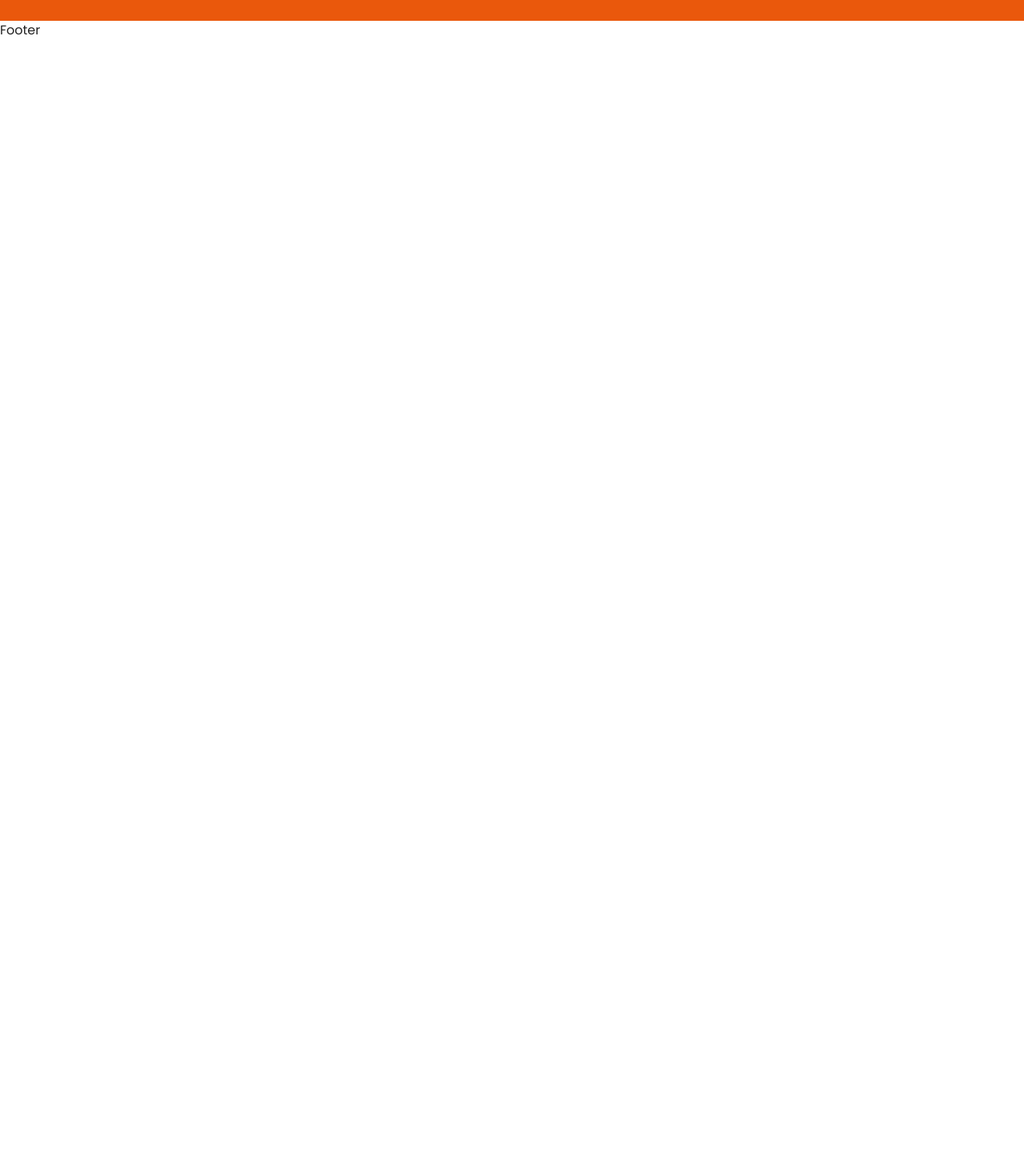
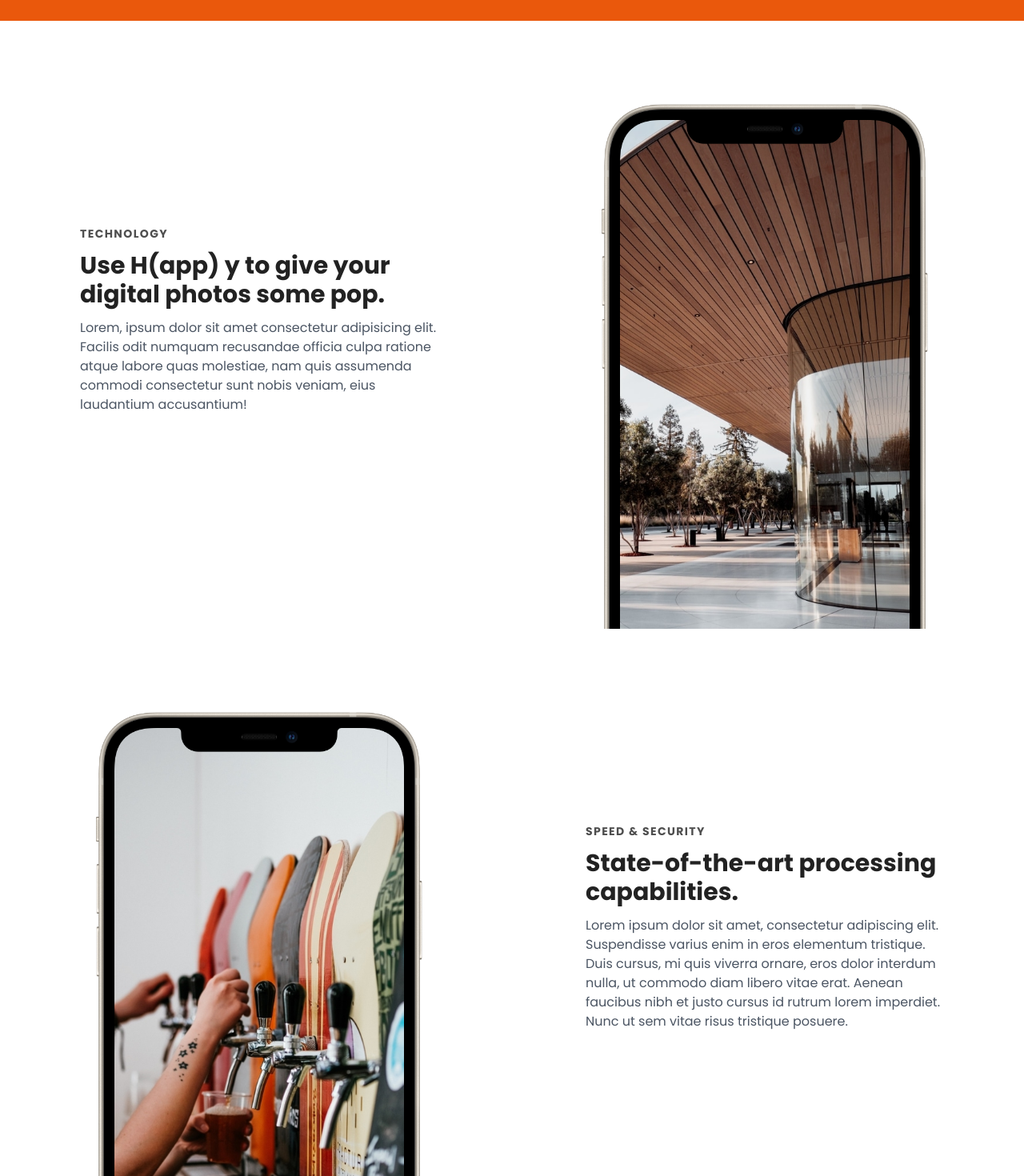
Before and after one commit to enzoulloa/happy, a React (Vite) app: page / in a window 1280 px wide. Shown: the part 2600-4070 px from the top of the page at 80% size. Before the commit the page ends 2650 px from the top, so only its background shows below. Built offline with nearby package versions, Linux system fonts and the light colour scheme.

Commit message:
feat: :sparkles: add technology section

```diff
--- /dev/null
+++ b/src/components/Technology.jsx
@@ -0,0 +1,47 @@
+import phoneOverlay from '../assets/phone/phoneOverlay.png'
+import phoneHardware from '../assets/phone/phoneHardware.png'
+import screenShot3 from '../assets/images/HappyScreenshot3-500.jpeg'
+import screenShot2 from '../assets/images/HappyScreenshot-500.jpeg'
+
+const Technology = () => {
+  return (
+    <>
+      <section className=' py-10 px-4 md:py-14 overflow-hidden relative z-10 w-full max-w-7xl mx-auto lg:py-24'>
+        <div className=' grid grid-cols-1 gap-4 md:grid-cols-2 '>
+          <div className=' row-span-2 col-span-1 self-center lg:max-w-md justify-self-center animate-[appear_1s_linear_0s_1_normal_both]'>
+            <h4 className=' text-sm opacity-80 leading-5 font-semibold tracking-widest uppercase'>Technology</h4>
+            <h2 className=' my-3 text-3xl leading-9 font-semibold'>Use H(app) y to give your digital photos some pop.</h2>
+            <p className=' mt-0 mb-3 text-gray-600'>Lorem, ipsum dolor sit amet consectetur adipisicing elit. Facilis odit numquam recusandae officia culpa ratione atque labore quas molestiae, nam quis assumenda commodi consectetur sunt nobis veniam, eius laudantium accusantium!</p>
+          </div>
+          <div className=' px-7 md:px-12 lg:px-24 animate-[appear_1s_linear_.5s_1_normal_both]'>
+            <div className=' relative flex justify-center items-center w-full -mb-52 row-span-2 col-span-1 self-center justify-self-center lg:self-start lg:-mb-72'>
+
+              <img className=' absolute left-0 top-0 right-0 bottom-0 w-full m-auto z-30' src={phoneOverlay} alt='Phone' />
+              <img className=' w-full max-w-max align-middle z-10 inline-block' src={phoneHardware} alt='Phone' />
+              <img className=' absolute left-0 top-0 right-0 bottom-0 h-[93.4%] align-middle m-auto z-20 inline-block' src={screenShot3} alt='Phone' />
+            </div>
+          </div>
+        </div>
+      </section>
+      <section className=' py-10 px-4 md:py-14 overflow-hidden relative z-10 w-full max-w-7xl mx-auto lg:py-24'>
+        <div className=' grid grid-cols-1 gap-4 md:grid-cols-2 '>
+
+          <div className=' row-span-2 col-span-1 self-center md:order-last lg:max-w-md justify-self-center animate-[appear_1s_linear_.5s_1_normal_both]'>
+            <h4 className=' text-sm opacity-80 leading-5 font-semibold tracking-widest uppercase'>Speed & security</h4>
+            <h2 className=' my-3 text-3xl leading-9 font-semibold'>State-of-the-art processing capabilities.</h2>
+            <p className=' mt-0 mb-3 text-gray-600'>Lorem ipsum dolor sit amet, consectetur adipiscing elit. Suspendisse varius enim in eros elementum tristique. Duis cursus, mi quis viverra ornare, eros dolor interdum nulla, ut commodo diam libero vitae erat. Aenean faucibus nibh et justo cursus id rutrum lorem imperdiet. Nunc ut sem vitae risus tristique posuere.</p>
+          </div>
+          <div className=' px-7 md:px-12 lg:px-24 animate-[appear_1s_linear_0s_1_normal_both]'>
+            <div className=' relative flex justify-center items-center w-full -mb-52 row-span-2 col-span-1 self-center justify-self-center lg:self-start lg:-mb-72'>
+              <img className=' absolute left-0 top-0 right-0 bottom-0 w-full m-auto z-30' src={phoneOverlay} alt='Phone' />
+              <img className=' w-full max-w-max align-middle z-10 inline-block' src={phoneHardware} alt='Phone' />
+              <img className=' absolute left-0 top-0 right-0 bottom-0 h-[93.4%] align-middle m-auto z-20 inline-block' src={screenShot2} alt='Phone' />
+            </div>
+          </div>
+        </div>
+      </section>
+    </>
+  )
+}
+
+export default Technology
--- a/src/layout/Main.jsx
+++ b/src/layout/Main.jsx
@@ -1,6 +1,7 @@
 import Happy from '../components/Happy'
 import Features from '../components/Features'
 import Statistics from '../components/Statistics'
+import Technology from '../components/Technology'
 
 const Main = () => {
   return (
@@ -8,6 +9,7 @@ const Main = () => {
       <Happy />
       <Features />
       <Statistics />
+      <Technology />
     </main>
   )
 }
```
